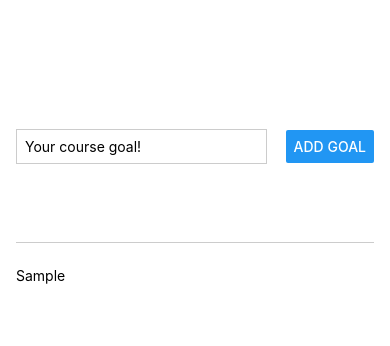
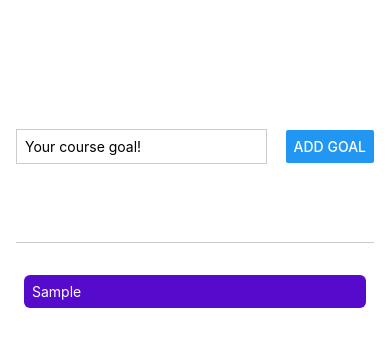
Before and after one commit to mathiuskormasela12/learning-react-native-basic-from-udemy, a React Native app: screen / in a window 390 px wide. Both pictures are taken after typing "Sample" into the empty fields and a click on the button "ADD GOAL". Shown: the top 346 px of the page. Built offline with nearby package versions, Linux system fonts and the light colour scheme.

Commit message:
Android & iOS Style Differences and ScrollView

```diff
--- a/App.tsx
+++ b/App.tsx
@@ -1,5 +1,5 @@
 import React, { useState } from "react";
-import { View, Text, Button, TextInput, StyleSheet } from "react-native";
+import { View, Text, Button, TextInput, ScrollView, StyleSheet } from "react-native";
 
 const App: React.FC = () => {
   const [enteredGoalText, setEnteredGoalText] = useState<string>('');
@@ -19,9 +19,36 @@ const App: React.FC = () => {
         <Button title="Add Goal" onPress={handleAddGoal} />
       </View>
       <View style={styles.goalContainer}>
-        {courseGoal.map((goal) => (
-          <Text key={goal.toString()}>{goal}</Text>
-        ))}
+        {/*
+          ScrollView Component is used to make
+          the child component scrollable. It can be used
+          if we want to create scrollable layout, if we want to make
+          sure our layout can work nicely on each devices when we don't
+          know which device that user will use (maybe user will use our app
+          on small device and it will make our content is hidden when the
+          content size is overflow, so in order to fix it, we can use
+          ScrollView component).
+
+          But ScrollView will render all items
+          at once when component is rendered. So for example
+          if we have 5000 items, then those items will be rendered
+          at once and it will slow down our app.
+
+          So don't we use ScrollView on that case, we can use
+          FlatList component instead.
+
+          So actually we will use ScrollView when we want to
+          create scrollable layout. but when we want to create
+          dynamic list, we can use FlatList instead.
+        */}
+        <ScrollView>
+          {courseGoal.map((goal) => (
+            // <Text key={goal.toString()} style={styles.goalItem}>{goal}</Text>
+            <View key={goal.toString()} style={styles.goalItem}>
+              <Text style={styles.goalText}>{goal}</Text>
+            </View>
+          ))}
+        </ScrollView>
       </View>
     </View>
   );
@@ -53,5 +80,24 @@ const styles = StyleSheet.create({
   },
   goalContainer: {
     flex: 3
+  },
+  goalItem: {
+    margin: 8,
+    padding: 8,
+    backgroundColor: '#560acc',
+    // color: 'white',
+    /* This won't work on iOS, because in iOS
+    Text component in iOS don't have border
+    radius, but on Android has it,
+    so it works on Android only.
+    In order to fix that issue, we can wrap
+    the Text component to View Component, because
+    View component is a general component that have border
+    radius. So it means, sometimes we have to write different style
+    in order to make our styles works on both platform. */
+    borderRadius: 6
+  },
+  goalText: {
+    color: 'white'
   }
 });
```
